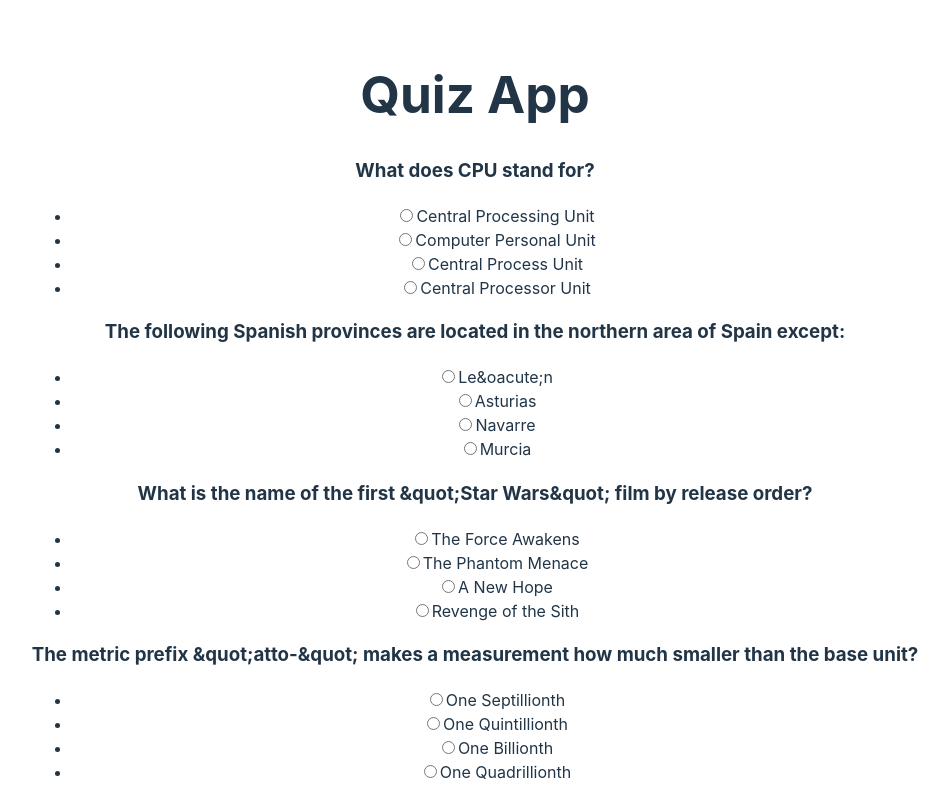
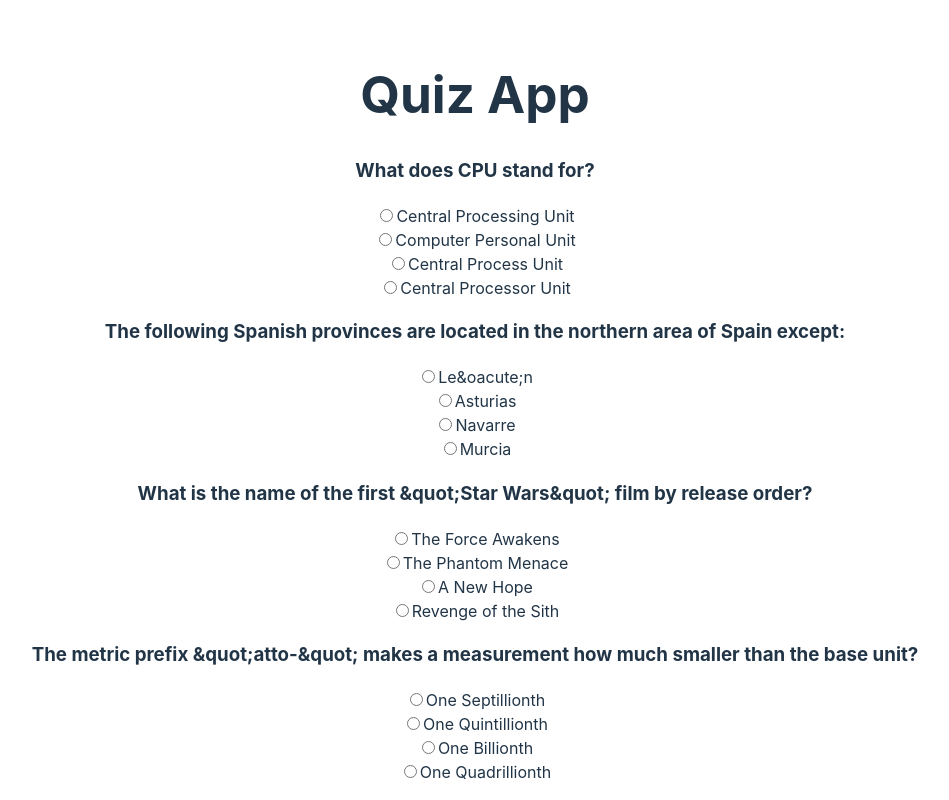
Before and after one commit to tamer4osman/Group1Trivia, a React (Vite) app: page / in a window 1280 px wide. Shown: the top 800 px of the page, without its empty margins (165-1114 px from the left). Built offline with nearby package versions, Linux system fonts and the light colour scheme.

Commit message:
Radial button fix

```diff
--- a/src/components/Question.jsx
+++ b/src/components/Question.jsx
@@ -1,10 +1,36 @@
+// const Question = ({ question, answers, userAnswer, onAnswerSelect }) => {
+//   return (
+//     <div>
+//       <h3>{question}</h3>
+//       <ul>
+//         {answers.map((answer, index) => (
+//           <li key={index}>
+//             <label>
+//               <input
+//                 type="radio"
+//                 name={`question_${question.id}`}
+//                 value={answer}
+//                 onChange={() => onAnswerSelect(answer)}
+//                 checked={userAnswer === answer}
+//                 disabled={userAnswer !== ""}
+//               />
+//               {answer}
+//             </label>
+//           </li>
+//         ))}
+//       </ul>
+//     </div>
+//   );
+// };
+
+// export default Question;
 const Question = ({ question, answers, userAnswer, onAnswerSelect }) => {
   return (
     <div>
       <h3>{question}</h3>
-      <ul>
+      <form>
         {answers.map((answer, index) => (
-          <li key={index}>
+          <div key={index}>
             <label>
               <input
                 type="radio"
@@ -16,9 +42,9 @@ const Question = ({ question, answers, userAnswer, onAnswerSelect }) => {
               />
               {answer}
             </label>
-          </li>
+          </div>
         ))}
-      </ul>
+      </form>
     </div>
   );
 };
```
